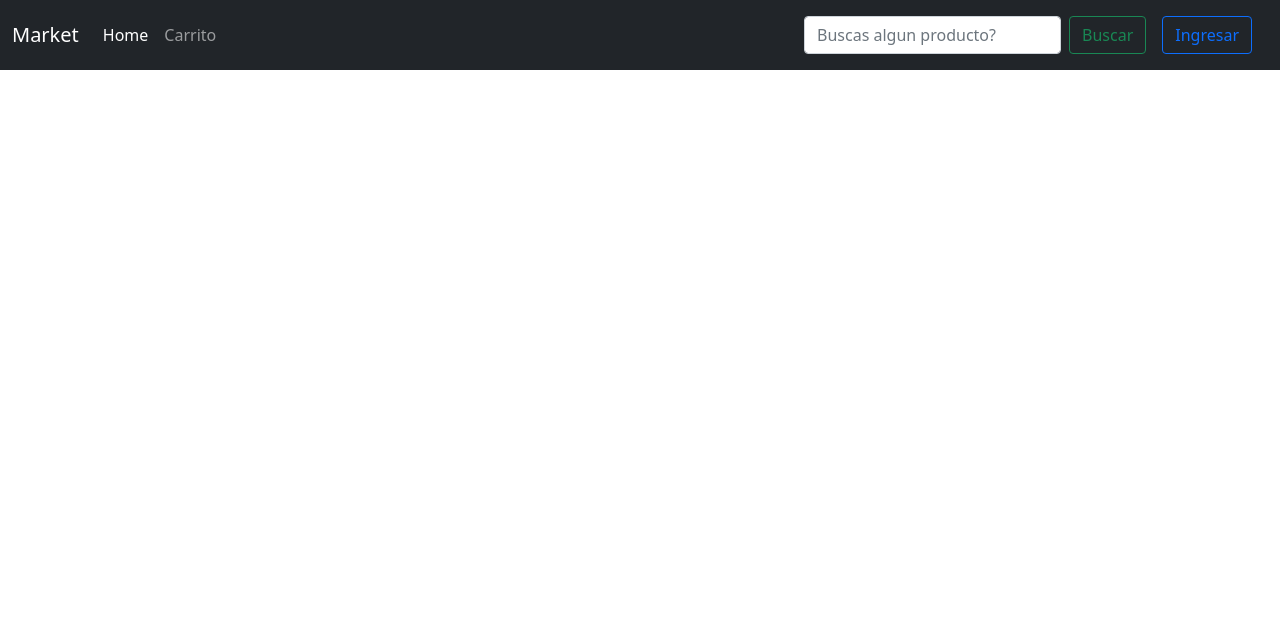
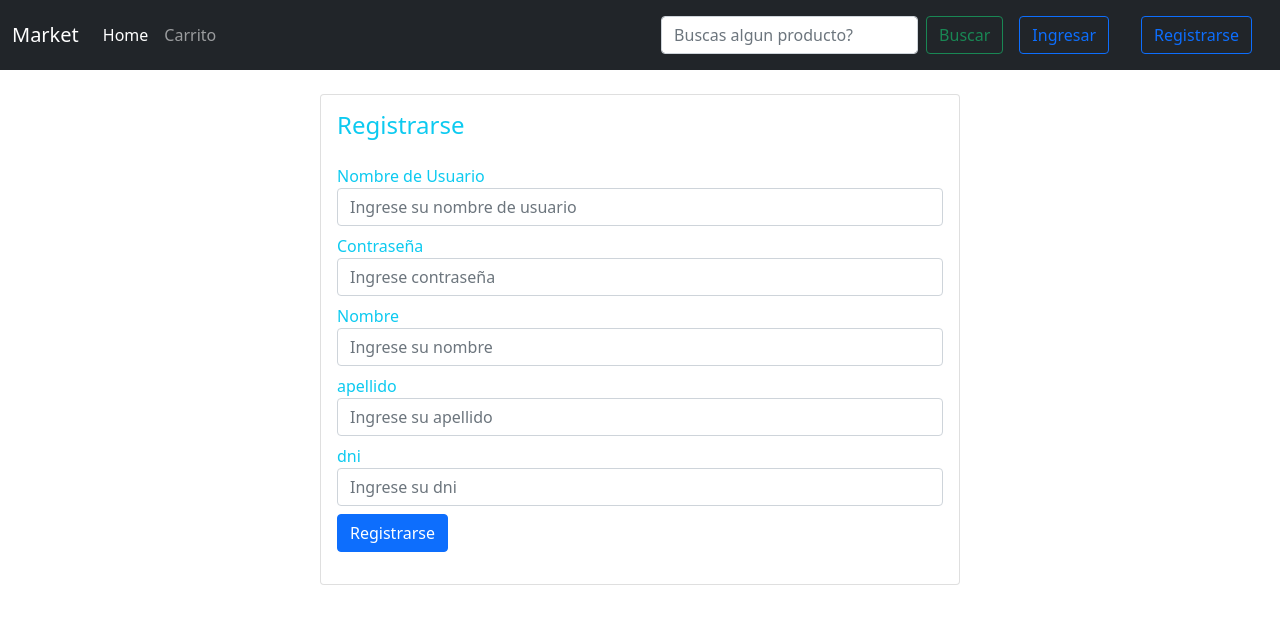
Before and after one commit to FrancoDeSalvo/PNT2-Ecommerce, a Vue app: page /Registro in a window 1280 px wide. Before the commit this address had no page. Shown: the top 624 px of the page. Built offline with nearby package versions, Linux system fonts and the light colour scheme.

Commit message:
registro y arreglo localStorage

```diff
--- a/package.json
+++ b/package.json
@@ -8,6 +8,7 @@
     "lint": "vue-cli-service lint"
   },
   "dependencies": {
+    "@vue/cli": "^5.0.6",
     "axios": "^0.27.2",
     "bootstrap": "^5.1.3",
     "core-js": "^3.8.3",
--- a/src/App.vue
+++ b/src/App.vue
@@ -12,6 +12,10 @@ export default {
   name: "App",
   components:{
     NavBar
+  },
+
+  created(){
+    localStorage.logged = 0;
   }
 };
 </script>
--- a/src/components/Login.vue
+++ b/src/components/Login.vue
@@ -11,7 +11,7 @@
                     <input type="text" class="form-control" name="nombre" id="nombre" placeholder="Ingrese su nombre" v-model="form.username">
                 </div>
                 <div class="mb-2">
-                    <label for="password">Contaseña</label>
+                    <label for="password">Contraseña</label>
                     <input type="password" class="form-control" name="password" id="password" placeholder="Ingrese contraseña" required v-model="form.password">
                 </div>
                 <div class="mb-2">
--- /dev/null
+++ b/src/components/Registro.vue
@@ -0,0 +1,81 @@
+<template>
+     <section class="d-flex justify-content-center mt-4 text-info">
+        <div class="card col-sm-6 p-3">
+        <div class="mb-3">
+            <h4>Registrarse</h4>
+        </div>
+        <div class="mb-2">
+            <form v-on:submit.prevent="registro">
+                <div class="mb-2">
+                    <label for="nombreUsuario">Nombre de Usuario</label>
+                    <input type="text" class="form-control" name="nombreUsuario" id="nombreUsuario" placeholder="Ingrese su nombre de usuario" v-model="form.username">
+                </div>
+                <div class="mb-2">
+                    <label for="password">Contraseña</label>
+                    <input type="password" class="form-control" name="password" id="password" placeholder="Ingrese contraseña" required v-model="form.password">
+                </div>
+                                <div class="mb-2">
+                    <label for="nombre">Nombre</label>
+                    <input type="text" class="form-control" name="nombre" id="nombre" placeholder="Ingrese su nombre" v-model="form.nombre">
+                </div>
+                                <div class="mb-2">
+                    <label for="apellido">apellido</label>
+                    <input type="text" class="form-control" name="apellido" id="apellido" placeholder="Ingrese su apellido" v-model="form.apellido">
+                </div>
+                                <div class="mb-2">
+                    <label for="dni">dni</label>
+                    <input type="text" class="form-control" name="dni" id="dni" placeholder="Ingrese su dni" v-model="form.dni">
+                </div>
+                <div class="mb-2">
+                    <button class="btn btn-primary text-white" type="submit">Registrarse</button>
+                </div>
+            </form>
+        </div>
+        </div>
+    </section>
+
+</template>
+
+
+<script>
+import axios from "axios";
+export default {
+  name: "RegistroX",
+  data() {
+    return {
+        users: null,
+        form: {
+            username: null,
+            password: null,
+            nombre:null,
+            apellido:null,
+            dni:null
+        }
+    };
+  },
+  props: {
+  },
+  methods:
+  {
+
+  },
+
+  async mismoNombreUsuario(nombre){
+    const response = await axios.get("https://62a389b85bd3609cee6be5d9.mockapi.io/Usuarios");
+    this.users = response.data;
+    return this.users.some(u => u.nombreUsuario == nombre);
+  },
+
+  async registro(){
+    if(!this.mismoNombreUsuario(this.form.username)){
+    const usuario = { username: this.form.username, password:this.form.password, nombre: this.form.nombre, apellido: this.form.apellido, dni:this.form.dni, id: Math.random() };
+    const response = await axios.post("https://62a389b85bd3609cee6be5d9.mockapi.io/Usuarios", usuario);
+    this.usuario.id = response.data.id;
+    }else{
+        alert("No podes usar ese nombre de usuario")
+    }
+
+  }
+};
+
+</script>
--- a/src/components/shared/Navbar.vue
+++ b/src/components/shared/Navbar.vue
@@ -25,13 +25,22 @@
         <!-- </router-link> -->
       </form>
 
+
       <li class="nav-item d-flex">
-        <router-link class="nav-link active" to="/login" :disabled="logeado()">
+        <router-link class="nav-link active" to="/login">
           <input class="btn btn-outline-primary" type="submit" value="Ingresar" />
         </router-link>
       </li>
 
-    </div>
+
+      <li class="nav-item d-flex">
+        <router-link class="nav-link active" to="/registro">
+          <input class="btn btn-outline-primary" type="submit" value="Registrarse" />
+        </router-link>
+      </li>
+
+
+  </div>
   </nav>
 
 </template>
--- a/src/router/index.js
+++ b/src/router/index.js
@@ -4,6 +4,7 @@ import ProductoDetalle from "../views/ProductoDetalle.vue";
 import Carrito from "../components/Carrito.vue";
 import Productos from "../views/Productos.vue";
 import Login from "../components/Login.vue"
+import Registro from "../components/Registro.vue"
 // import Busqueda from "../views/Busqueda.vue"
 
 const logged = () => {
@@ -42,6 +43,11 @@ const routes = [
         name: 'Productos',
         component: Productos
     },
+    {
+        path: '/Registro',
+        name: 'Registro',
+        component: Registro
+    },
     // {
     //     path: '/Busqueda/:nombre',
     //     name: 'BusquedaProducto',
```
Also changed, not shown: 1 other file (tests, documents, lock files or other folders).
